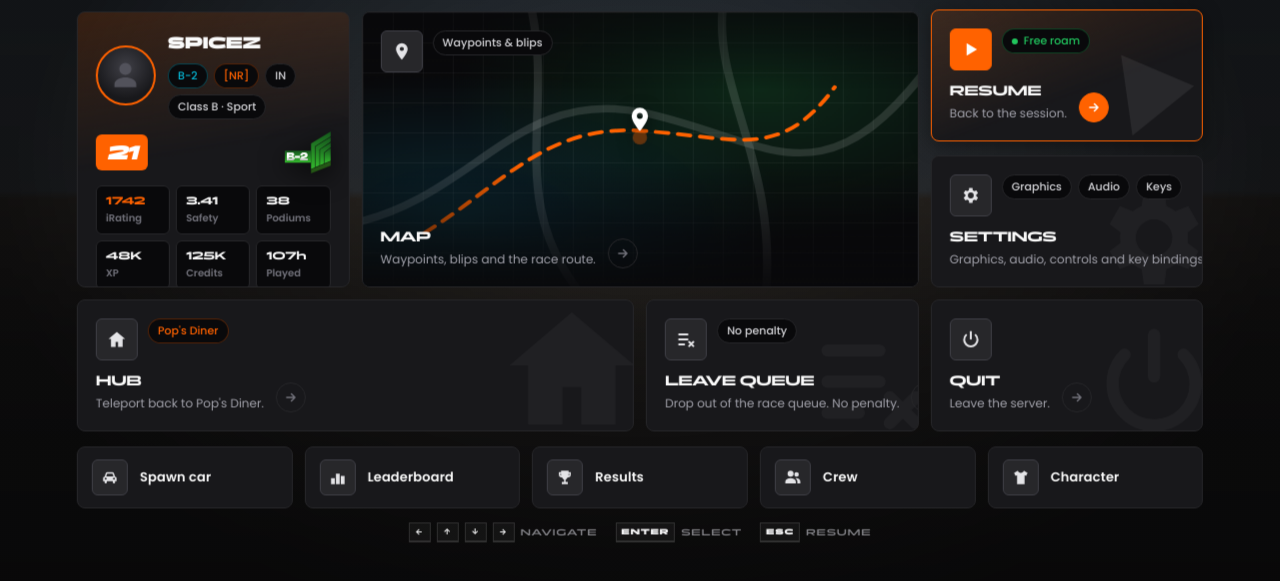
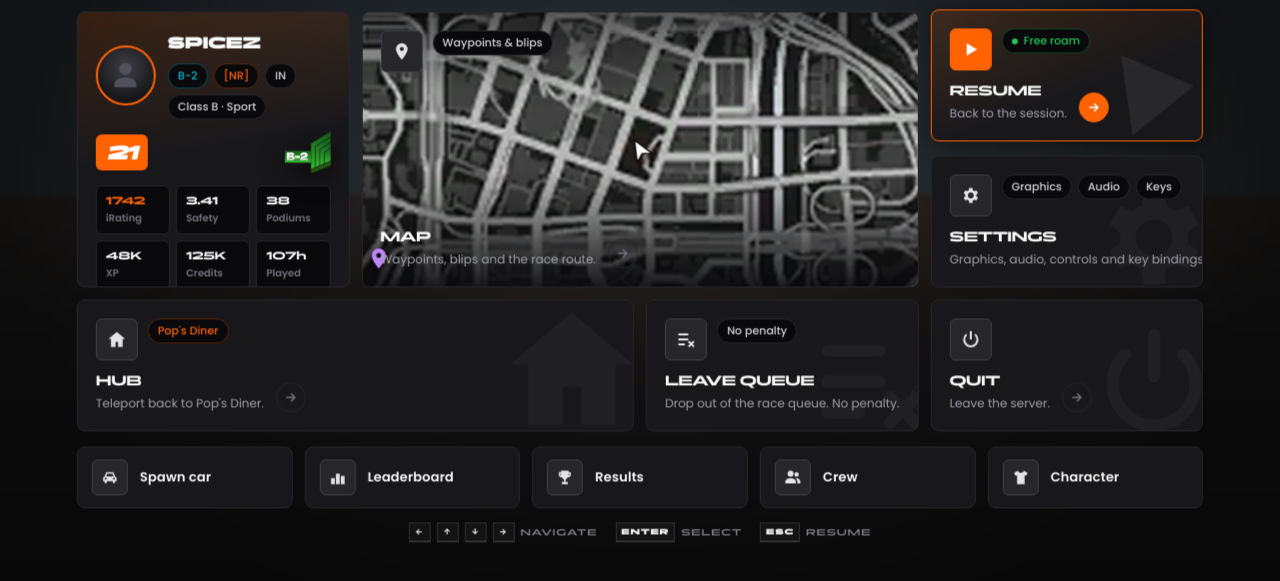
Before and after one commit to SPiceZ21/spz-pausemenu, a plain HTML site: page ui/index.html in a window 1280 px wide. Shown: the part 145-726 px from the top of the page. Drawn offline with Linux system fonts and the light colour scheme.

```diff
--- a/ui/app.js
+++ b/ui/app.js
@@ -40,16 +40,45 @@
 ICON.q_crew    = '<svg viewBox="0 0 24 24" fill="currentColor"><path d="M9 11a4 4 0 1 0 0-8 4 4 0 0 0 0 8zm8 0a3 3 0 1 0 0-6 3 3 0 0 0 0 6zM9 13c-3.9 0-7 1.8-7 4.5V20h14v-2.5C16 14.8 12.9 13 9 13zm8 0c-.6 0-1.2 0-1.7.1 1.6 1.1 2.7 2.6 2.7 4.4V20h4v-2.5c0-2.6-2.3-4.5-5-4.5z"/></svg>';
 ICON.q_char    = '<svg viewBox="0 0 24 24" fill="currentColor"><path d="M8 3 3 6l2 4 2-1v12h10V9l2 1 2-4-5-3c-.5 1.7-2.1 3-4 3S8.5 4.7 8 3z"/></svg>';
 
+// ── Map tile: GTA's own map art (map.webp, stitched from the game's minimap
+// textures: 2 x 3 tiles of 4500 world units, top-left at world -4140, 8400).
+const MAP = { img: 'map.webp', w: 2560, x0: -4140, y0: 8400, worldW: 9000, span: 1600 };
 const MAP_ART = `
-  <div class="map-view">
-    <svg class="map-route" viewBox="0 0 400 220" preserveAspectRatio="none">
-      <path class="road" d="M-10 170 C 80 150 110 60 200 80 S 330 160 410 40"/>
-      <path class="road" d="M120 -10 C 140 80 100 150 160 230"/>
-      <path class="road" d="M260 -10 C 250 60 300 120 290 230"/>
-      <path d="M40 180 C 100 140 130 90 200 95 S 300 120 340 60"/>
-    </svg>
-    <span class="map-pin">${'<svg viewBox="0 0 24 24" fill="currentColor"><path d="M12 2a7 7 0 0 0-7 7c0 5.2 7 13 7 13s7-7.8 7-13a7 7 0 0 0-7-7zm0 9.5A2.5 2.5 0 1 1 12 6.5a2.5 2.5 0 0 1 0 5z"/></svg>'}</span>
+  <div class="map-real" id="mapReal">
+    <img class="map-img" id="mapImg" src="${MAP.img}" alt="" draggable="false" />
+    <span class="map-wp hidden" id="mapWp"><svg viewBox="0 0 24 24" fill="currentColor"><path d="M12 2a7 7 0 0 0-7 7c0 5.2 7 13 7 13s7-7.8 7-13a7 7 0 0 0-7-7zm0 9.5A2.5 2.5 0 1 1 12 6.5a2.5 2.5 0 0 1 0 5z"/></svg></span>
+    <span class="map-me" id="mapMe"><svg viewBox="0 0 24 24"><path d="M12 2 20 21 12 16.5 4 21z" fill="#fff" stroke="#000" stroke-width="1.2" stroke-linejoin="round"/></svg></span>
   </div>`;
+
+// Centre the map on the player, arrow = heading (GTA: degrees, counter-clockwise from north).
+function placeMap() {
+  const p = S.mapPos;
+  const box = $('mapReal'), img = $('mapImg');
+  if (!p || !box || !img) return;
+  const W = box.clientWidth, H = box.clientHeight;
+  if (!W || !H) return;
+  const ppu = MAP.w / MAP.worldW;                    // image px per world unit
+  const scale = W / ((p.span || MAP.span) * ppu);    // screen px per image px
+  const toPx = (x, y) => [(x - MAP.x0) * ppu * scale, (MAP.y0 - y) * ppu * scale];
+  const [mx, my] = toPx(p.x, p.y);
+  img.style.width = `${MAP.w * scale}px`;
+  img.style.transform = `translate(${W / 2 - mx}px, ${H / 2 - my}px)`;
+  $('mapMe').style.transform = `translate(-50%, -50%) rotate(${-(p.h || 0)}deg)`;
+
+  const wp = $('mapWp');
+  if (p.wx != null && p.wy != null) {
+    const [wx, wy] = toPx(p.wx, p.wy);
+    // Off the tile: pinned to the edge, pointing the way.
+    const pad = 16;
+    const x = Math.min(W - pad, Math.max(pad, W / 2 + (wx - mx)));
+    const y = Math.min(H - pad, Math.max(pad, H / 2 + (wy - my)));
+    wp.style.left = `${x}px`; wp.style.top = `${y}px`;
+    wp.classList.remove('hidden');
+  } else {
+    wp.classList.add('hidden');
+  }
+}
+window.addEventListener('resize', placeMap);
 
 const ARROW = '<svg viewBox="0 0 24 24" fill="none" stroke="currentColor" stroke-width="2.6" stroke-linecap="round" stroke-linejoin="round"><path d="M5 12h14M13 6l6 6-6 6"/></svg>';
 
@@ -59,7 +88,7 @@
   switch (it.id) {
     case 'resume':   return S.live ? b('error', 'Race live', true) : b('success', 'Free roam', true);
     case 'map':      return b('', 'Waypoints & blips');
-    case 'hub':      return b('primary', "Pop's Diner");
+    case 'hub':      return it.badge ? b('primary', it.badge) : '';
     case 'leave':
     case 'leave_minigame': return b('error', 'Ends your run');
     case 'leave_queue': return b('', 'No penalty');
@@ -91,6 +120,8 @@
 
 function tileHtml(it, i, cls, d) {
   const icon = ICON[it.id] || ICON.resume;
+  // In game the tile is a see-through window onto GTA's own map (client/main.lua
+  // moves the big radar under it). The drawn map is only the browser preview.
   if (it.id === 'map') return `
     <button class="tile map ${cls || ''}" data-i="${i}" data-id="map" style="--d:${d}ms">
       ${MAP_ART}
@@ -127,6 +158,7 @@
   $('quick').classList.toggle('hidden', !quick.length);
   renderDriver(S.player);
   paintSelection();
+  requestAnimationFrame(placeMap);
 }
 
 function tileEls() { return [...document.querySelectorAll('.stage .tile[data-i]')]; }
@@ -157,11 +189,10 @@
   if (best) select(Number(best.dataset.i));
 }
 
-// Same file mapping as the leaderboard: S-tier 3/4/5 art is named RANK3/4/5.
+// Same file mapping as the leaderboard: RANK<tier><sub> for every tier.
 const RANK_FILES = (() => {
   const m = {};
-  for (const t of ['A', 'B', 'C']) for (let i = 1; i <= 5; i++) m[t + i] = `RANK${t}${i}`;
-  m.S1 = 'RANKS1'; m.S2 = 'RANKS2'; m.S3 = 'RANK3'; m.S4 = 'RANK4'; m.S5 = 'RANK5';
+  for (const t of ['A', 'B', 'C', 'S']) for (let i = 1; i <= 5; i++) m[t + i] = `RANK${t}${i}`;
   return m;
 })();
 function rankArt(rank) {
@@ -411,11 +442,13 @@
   else if (m.action === 'close') closeMenu(true);
   else if (m.action === 'menu') { if (S.open) replaceItems(m.items, m.status); }
   else if (m.action === 'theme') applyTheme(m.theme);
+  else if (m.action === 'pos') { S.mapPos = m; placeMap(); }
   else if (m.action === 'face') { S.face = m.txd || null; if (S.open) renderDriver(S.player); }
 });
 
 // ── Browser preview (outside FiveM) ───────────────────────────────────────────
 if (!inNui()) {
+  setTimeout(() => { S.mapPos = { x: 195, y: -934, h: 30, wx: -1037, wy: -2737 }; placeMap(); }, 50);
   // Stand-in for the game world: bright daylight, the hardest case for legibility.
   document.body.style.background =
     'linear-gradient(180deg,#8fb8de 0%,#c9dbe8 42%,#b9a58a 43%,#6f655a 60%,#3b3834 100%)';
@@ -423,11 +456,12 @@
     player: { name: 'SpiceZ', rank: 'B-2', crew: '[NR]', nation: 'in', raceNumber: 21,
               stats: { iRating: 1742, sr: 3.41, license: 1, podiums: 38, xp: 48210, points: 9120, credits: 125400, playtime: 6420 } },
     status: { live: false },
+    _preview: true,
     items: [
       { id: 'resume',     label: 'Resume',   desc: 'Back to the session.' },
       { id: 'map',        label: 'Map',      desc: 'Waypoints, blips and the race route.' },
       // Freeroam only — client/main.lua leaves this row out during a race.
-      { id: 'hub',        label: 'Hub', desc: "Teleport back to Pop's Diner.",
+      { id: 'hub',        label: 'Hub', desc: "Teleport back to Pop's Diner.", badge: "Pop's Diner",
         confirm: { title: 'Teleport to hub?',
                    body: 'You will be moved across the map. Your car comes with you if you are driving it.' } },
       { id: 'leave_queue', label: 'Leave queue', danger: true, desc: 'Drop out of the race queue. No penalty.' },
--- a/ui/style.css
+++ b/ui/style.css
@@ -176,29 +176,34 @@
 .tile.danger.active { border-color: #ef4444; background: linear-gradient(160deg, rgba(239, 68, 68, 0.14), var(--gray-900) 60%); }
 .tile.danger.active .t-chip, .tile.danger.active .t-go { background: #dc2626; border-color: #dc2626; }
 
-/* map: the drawn street grid fills the whole card; text sits on top */
+/* map: GTA's own map art, centred on the player (app.js placeMap) */
 .tile.map { padding: 18px; }
-.map-view {
-  position: absolute; inset: 0;
-  background:
-    linear-gradient(rgba(255, 255, 255, 0.045) 1px, transparent 1px) 0 0 / 30px 30px,
-    linear-gradient(90deg, rgba(255, 255, 255, 0.045) 1px, transparent 1px) 0 0 / 30px 30px,
-    radial-gradient(ellipse at 72% 28%, rgba(34, 197, 94, 0.16) 0%, transparent 55%),
-    radial-gradient(ellipse at 18% 75%, rgba(14, 116, 144, 0.26) 0%, transparent 50%),
-    var(--gray-950);
+.map-real { position: absolute; inset: 0; overflow: hidden; background: #0e1620; }
+.map-img {
+  position: absolute; left: 0; top: 0; max-width: none; height: auto;
+  transform-origin: 0 0; will-change: transform;
+  transition: transform 260ms linear;
+  user-select: none; pointer-events: none;
 }
-.map-view::after {          /* keeps the label readable over the map */
-  content: ''; position: absolute; inset: 0;
-  background: linear-gradient(180deg, rgba(9, 9, 11, 0.55) 0%, transparent 28%, transparent 55%, rgba(9, 9, 11, 0.92) 100%);
+.map-real::after {          /* keeps the label readable over the map */
+  content: ''; position: absolute; inset: 0; pointer-events: none;
+  background: linear-gradient(180deg, rgba(9, 9, 11, 0.55) 0%, transparent 28%, transparent 58%, rgba(9, 9, 11, 0.9) 100%);
 }
-.map-route { position: absolute; inset: 0; width: 100%; height: 100%; }
-.map-route path { fill: none; stroke: var(--accent); stroke-width: 3; stroke-linecap: round; stroke-dasharray: 9 7; animation: dash 2.4s linear infinite; }
-.map-route .road { stroke: rgba(255, 255, 255, 0.12); stroke-width: 6; stroke-dasharray: none; animation: none; }
-.map-pin { position: absolute; left: 50%; top: 46%; width: 28px; transform: translate(-50%, -100%); color: #fff; filter: drop-shadow(0 4px 8px rgba(0, 0, 0, 0.6)); }
-.map-pin svg { width: 100%; height: auto; }
-.map-pin::after { content: ''; position: absolute; left: 50%; bottom: -4px; width: 10px; height: 10px; margin-left: -5px; border-radius: 50%; background: rgba(var(--accent-rgb), 0.5); animation: ping 1.6s ease-out infinite; z-index: -1; }
+.map-me {
+  position: absolute; left: 50%; top: 50%; width: 26px; height: 26px; z-index: 1;
+  transform: translate(-50%, -50%); transition: transform 260ms linear;
+  filter: drop-shadow(0 2px 6px rgba(0, 0, 0, 0.7));
+}
+.map-me svg { width: 100%; height: 100%; display: block; }
+.map-me::before {           /* soft pulse under the arrow */
+  content: ''; position: absolute; left: 50%; top: 50%; width: 12px; height: 12px; margin: -6px 0 0 -6px;
+  border-radius: 50%; background: rgba(var(--accent-rgb), 0.45); animation: ping 1.8s ease-out infinite; z-index: -1;
+}
+.map-wp { position: absolute; width: 24px; z-index: 1; color: #c084fc; transform: translate(-50%, -100%);
+  filter: drop-shadow(0 2px 6px rgba(0, 0, 0, 0.7)); transition: left 260ms linear, top 260ms linear; }
+.map-wp svg { width: 100%; height: auto; display: block; }
 .tile.map.active { background: var(--gray-900); }
-.tile.map.active .map-view { box-shadow: inset 0 0 0 1px var(--accent); }
+.tile.map.active .map-real { box-shadow: inset 0 0 0 2px var(--accent); }
 
 /* driver card (compact) */
 .tile.driver { justify-content: space-between; gap: 12px; background: linear-gradient(170deg, rgba(var(--accent-rgb), 0.16), var(--gray-900) 50%); cursor: default; }
```
Also changed, not shown: ui/map.webp (added), ui/ranks/RANKS3.svg (renamed from ui/ranks/RANK3.svg), ui/ranks/RANKS4.svg (renamed from ui/ranks/RANK4.svg), ui/ranks/RANKS5.svg (renamed from ui/ranks/RANK5.svg), 4 other files.
